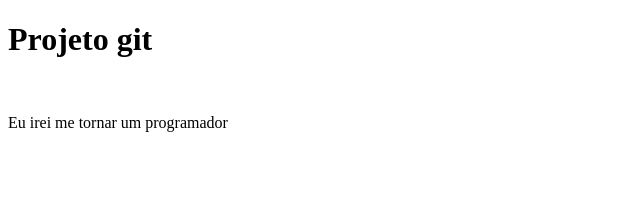
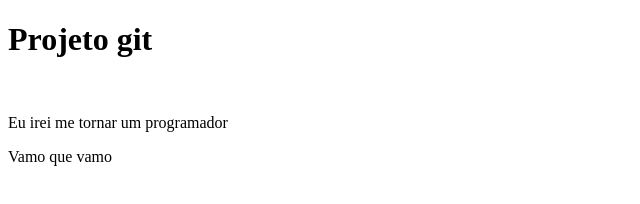
Before and after one commit to RamonAuer/ProjetoDeTreino, a plain HTML site: page index.html in a window 1280 px wide. Shown: the whole page, without its empty margins (0-640 px from the left). Drawn offline with Linux system fonts and the light colour scheme.

```diff
--- a/index.html
+++ b/index.html
@@ -9,5 +9,20 @@
 <body>
     <h1> Projeto git</h1><br>
     <p> Eu irei me  tornar um programador </p>
+
+    <p> Vamo que vamo </p>
 </body>
 </html>
+
+<!--
+    git status = para verificar a situação dos arquivos
+    git add . = para adicionar os arquivos no fluxo do git
+    git commit -m "frase qualquer" = criar uma nova versão do código, com uma frase.
+    git push = enviar para o repositório
+    git reflog = verificar  commits criados
+    git reset --hard (nºnumeroID) = voltar outra versão do arquivo
+    git branch = verifica quais branchs existem no momento
+    git branch (nome da branch) = cria uma branch nova
+    git checkout (nome da branch criada) = faz com que as atualizações sejam apenas nessa branch
+    e não na master que é a principal
+-->
```
